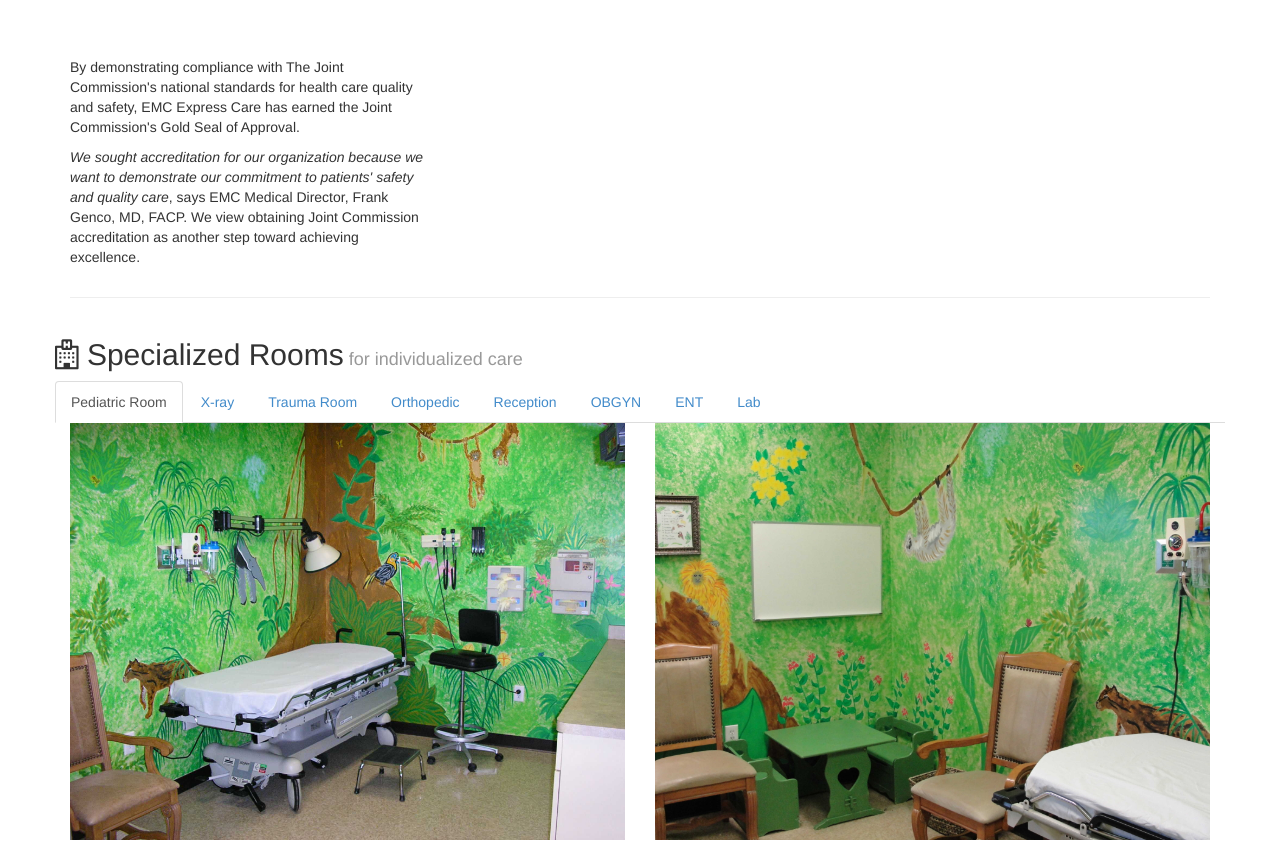
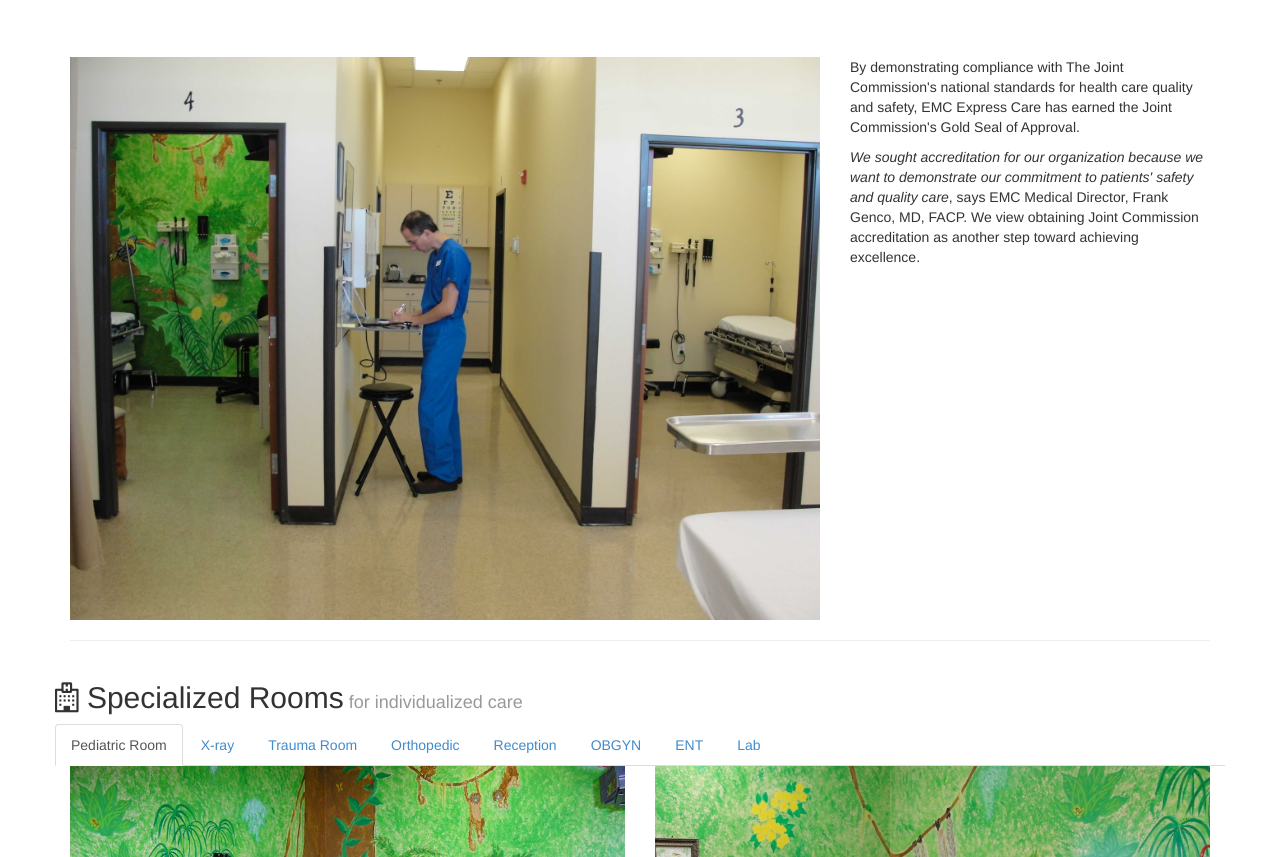
Before and after one commit to christiangenco/emc-website, a plain HTML site: page index.html in a window 1280 px wide. Shown: the part 1191-2048 px from the top of the page. Drawn offline with Linux system fonts and the light colour scheme.

Commit message:
Update index.html

```diff
--- a/index.html
+++ b/index.html
@@ -124,6 +124,8 @@
 <br />
 <br />
 <br />
+                    <img src="img/rooms/hall.small.jpg" alt="full service urgent care" class="img-responsive col-sm-8"/>
+
           <div class="col-sm-4">
             <p>By demonstrating compliance with The Joint Commission's national standards for health care quality and safety, EMC Express Care has earned the Joint Commission's Gold Seal of Approval.</p>
             <p><i>We sought accreditation for our organization because we want to demonstrate our commitment to patients' safety and quality care</i>, says EMC Medical Director, Frank Genco, MD, FACP. We view obtaining Joint Commission accreditation as another step toward achieving excellence.</p>
```
